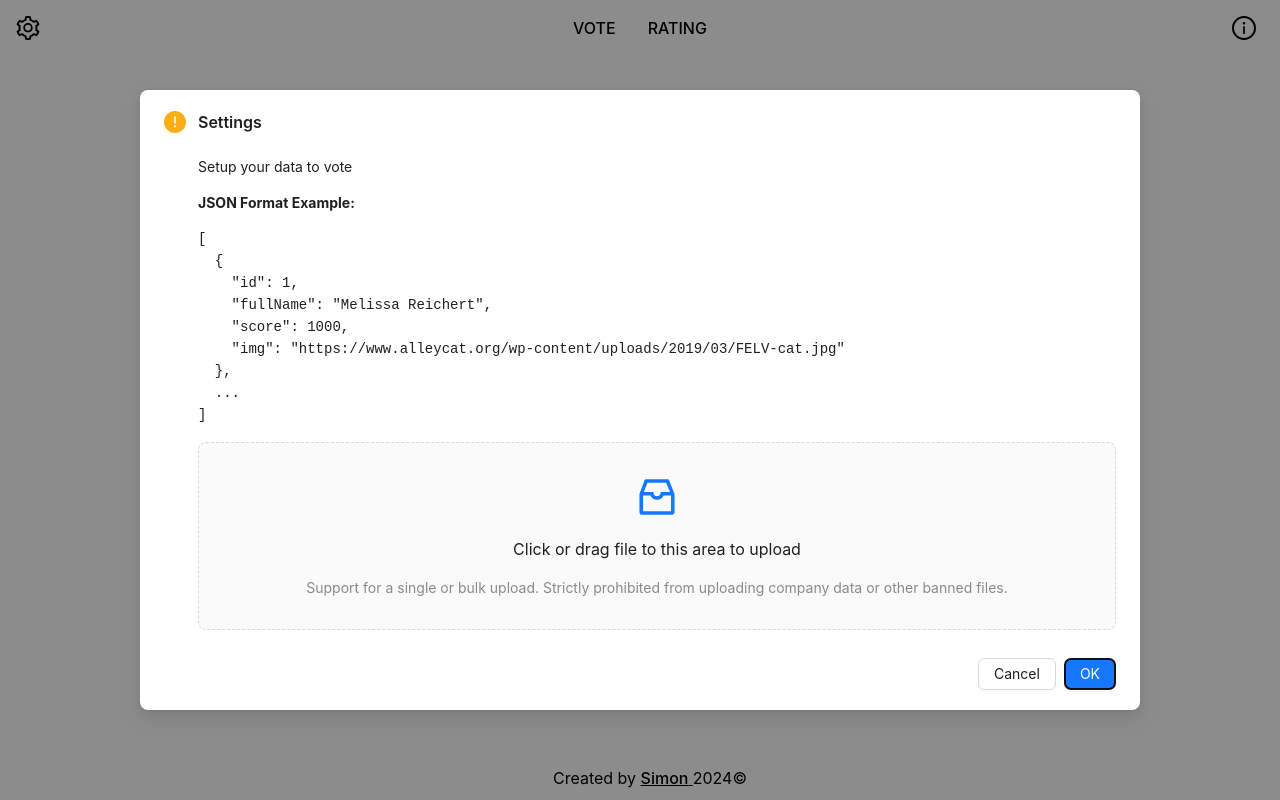
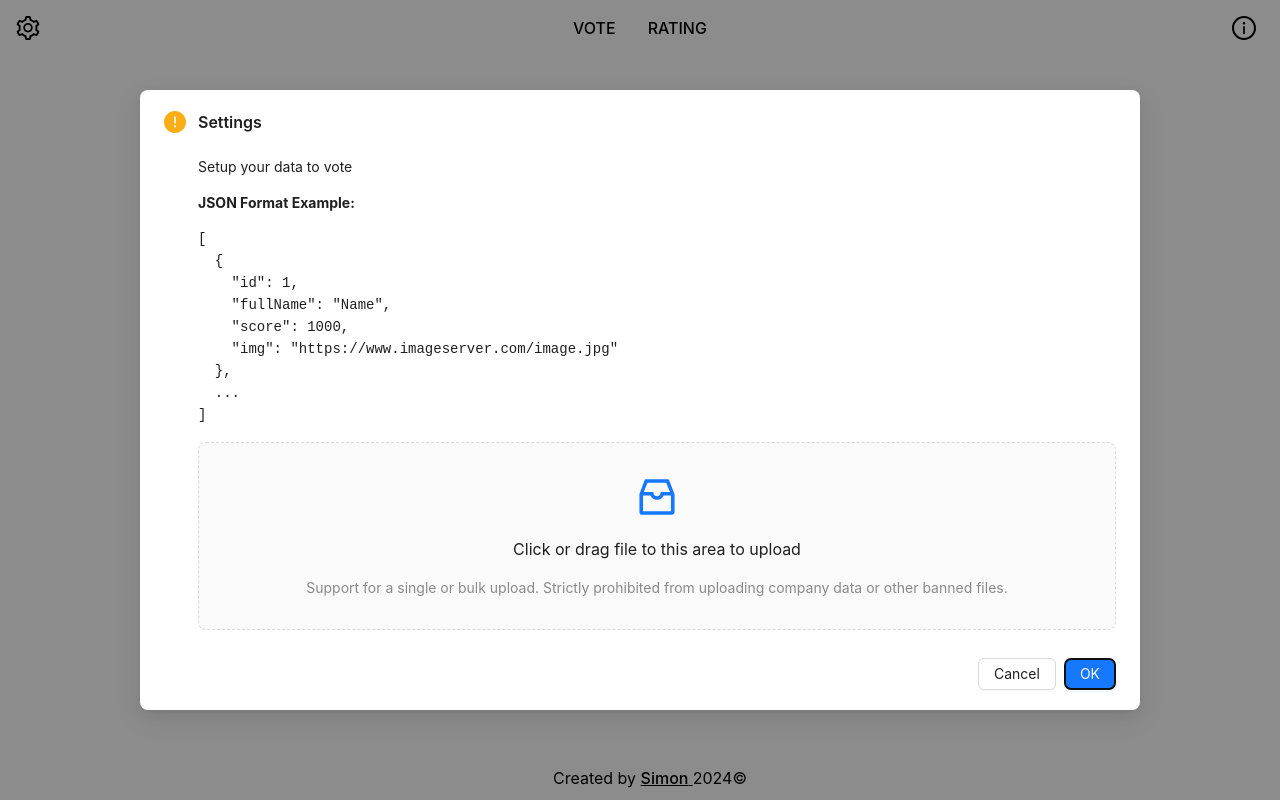
Before and after one commit to DrSemFrankenstein/Vote, a React (Vite) app: page / in a window 1280 px wide. Both pictures are taken after a click on the element 28 px from the left and 28 px from the top of the page. Built offline with nearby package versions, Linux system fonts and the light colour scheme.

Commit message:
json example

```diff
--- a/src/App.jsx
+++ b/src/App.jsx
@@ -205,9 +205,9 @@ function App() {
                 {`[
   {
     "id": 1,
-    "fullName": "Melissa Reichert",
+    "fullName": "Name",
     "score": 1000,
-    "img": "https://www.alleycat.org/wp-content/uploads/2019/03/FELV-cat.jpg"
+    "img": "https://www.imageserver.com/image.jpg"
   },
   ...
 ]`}
```
